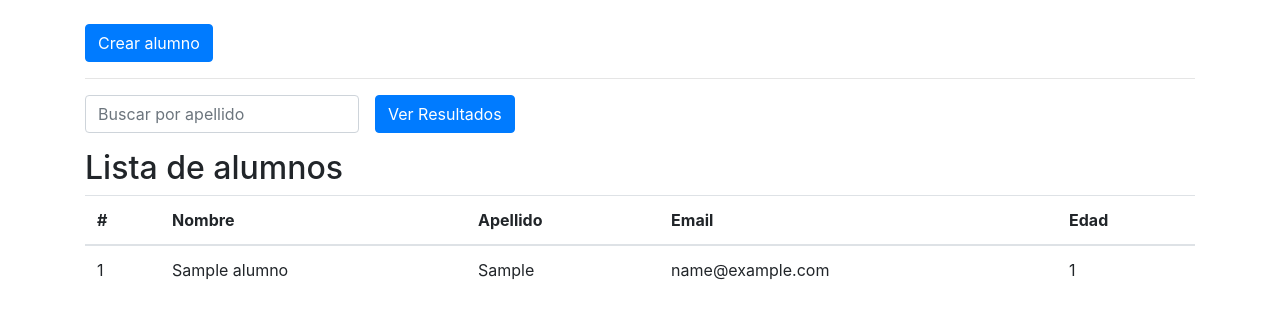
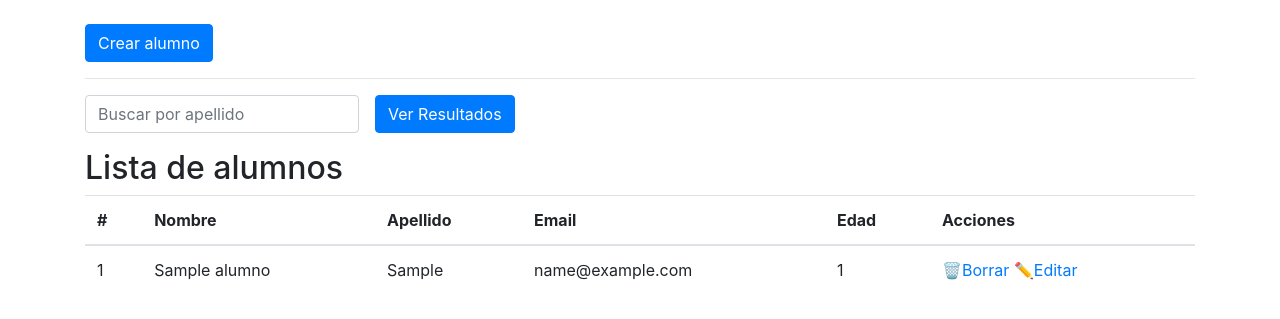
Before and after one commit to deibyocampo/crud_php, a PHP site: page / in a window 1280 px wide. Shown: the top 319 px of the page. Run offline with PHP 8.4, Linux system fonts and the light colour scheme; tables that the repository leaves empty hold one stand-in row (values such as "Sample post").

Commit message:
update the index.php

```diff
--- a/index.php
+++ b/index.php
@@ -16,7 +16,6 @@ try {
   }
 
   // consulta MySQL que usaremos para obtener la lista de alumnos.
-  $consultaSQL = "SELECT * FROM alumnos";
 
   $sentencia = $conexion->prepare($consultaSQL);
   $sentencia->execute();
@@ -83,6 +82,7 @@ if ($error) {
             <th>Apellido</th>
             <th>Email</th>
             <th>Edad</th>
+            <th>Acciones</th>
           </tr>
         </thead>
         <tbody>
@@ -96,6 +96,10 @@ if ($error) {
                 <td><?php echo escapar($fila["apellido"]); ?></td>
                 <td><?php echo escapar($fila["email"]); ?></td>
                 <td><?php echo escapar($fila["edad"]); ?></td>
+                <td>
+                  <a href="<?= 'borrar.php?id=' . escapar($fila["id"]) ?>">🗑️Borrar</a>
+                  <a href="<?= 'editar.php?id=' . escapar($fila["id"]) ?>">✏️Editar</a>
+                </td>
               </tr>
               <?php
             }
```
